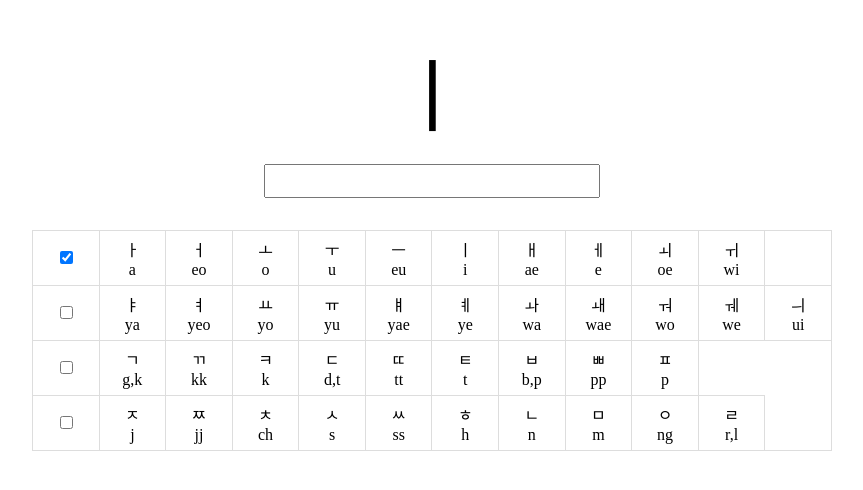
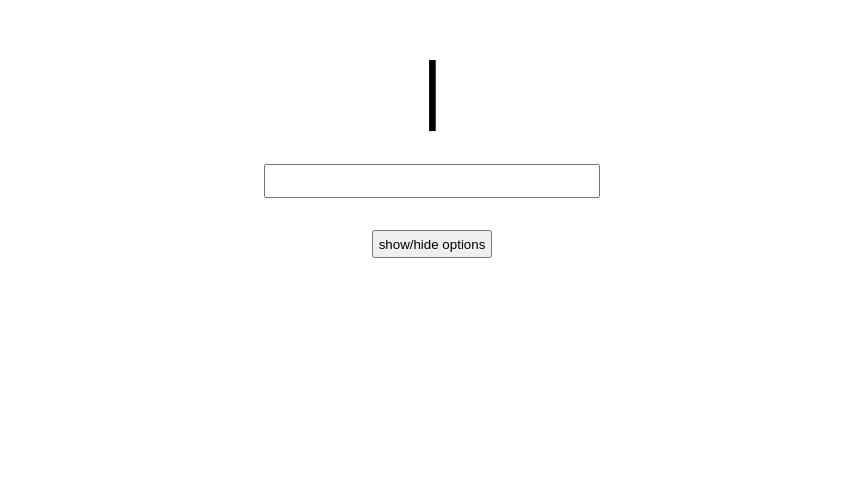
Before and after one commit to nxvembrx/hangul, a SvelteKit app: page / in a window 1280 px wide. Shown: the top 490 px of the page, without its empty margins (208-1071 px from the left). Built offline with nearby package versions, Linux system fonts and the light colour scheme.

Commit message:
feat: Add Collapsible component

```diff
--- /dev/null
+++ b/src/components/Collapsible.svelte
@@ -0,0 +1,22 @@
+<script lang="ts">
+	export let isOpen = false;
+	export let buttonText = 'show/hide content';
+</script>
+
+<div>
+	<button on:click={() => (isOpen = !isOpen)}>
+		{buttonText}
+	</button>
+
+	<div hidden={!isOpen}>
+		<slot></slot>
+	</div>
+</div>
+
+<style>
+	button {
+		padding: 0.35em;
+		margin: 2em auto;
+		display: block;
+	}
+</style>
--- /dev/null
+++ b/src/lib/stores/settingsShown.ts
@@ -0,0 +1,5 @@
+import { storable } from './storable';
+
+const settingsShown = storable('settingsShown', false);
+
+export default settingsShown;
--- a/src/routes/+page.svelte
+++ b/src/routes/+page.svelte
@@ -1,7 +1,23 @@
 <script lang="ts">
+	import settingsShown from '$lib/stores/settingsShown';
+
 	import AlphabetTable from '$components/AlphabetTable.svelte';
+	import Collapsible from '$components/Collapsible.svelte';
 	import Trainer from '$components/Trainer.svelte';
 </script>
 
 <Trainer />
-<AlphabetTable />
+
+<div class="wrapper">
+	<Collapsible bind:isOpen={$settingsShown} buttonText="show/hide options">
+		<AlphabetTable />
+	</Collapsible>
+</div>
+
+<style>
+	.wrapper {
+		max-width: 800px;
+		width: 90%;
+		margin: 0 auto;
+	}
+</style>
```
